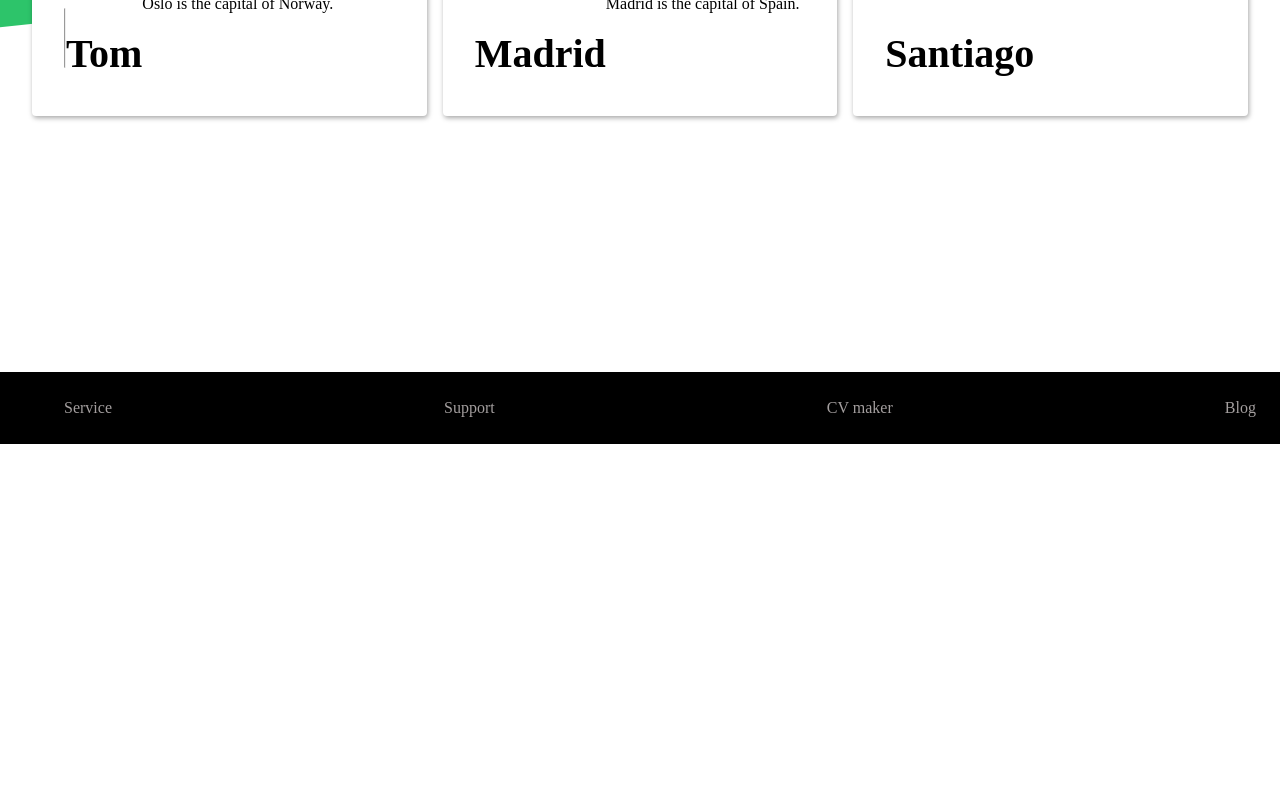
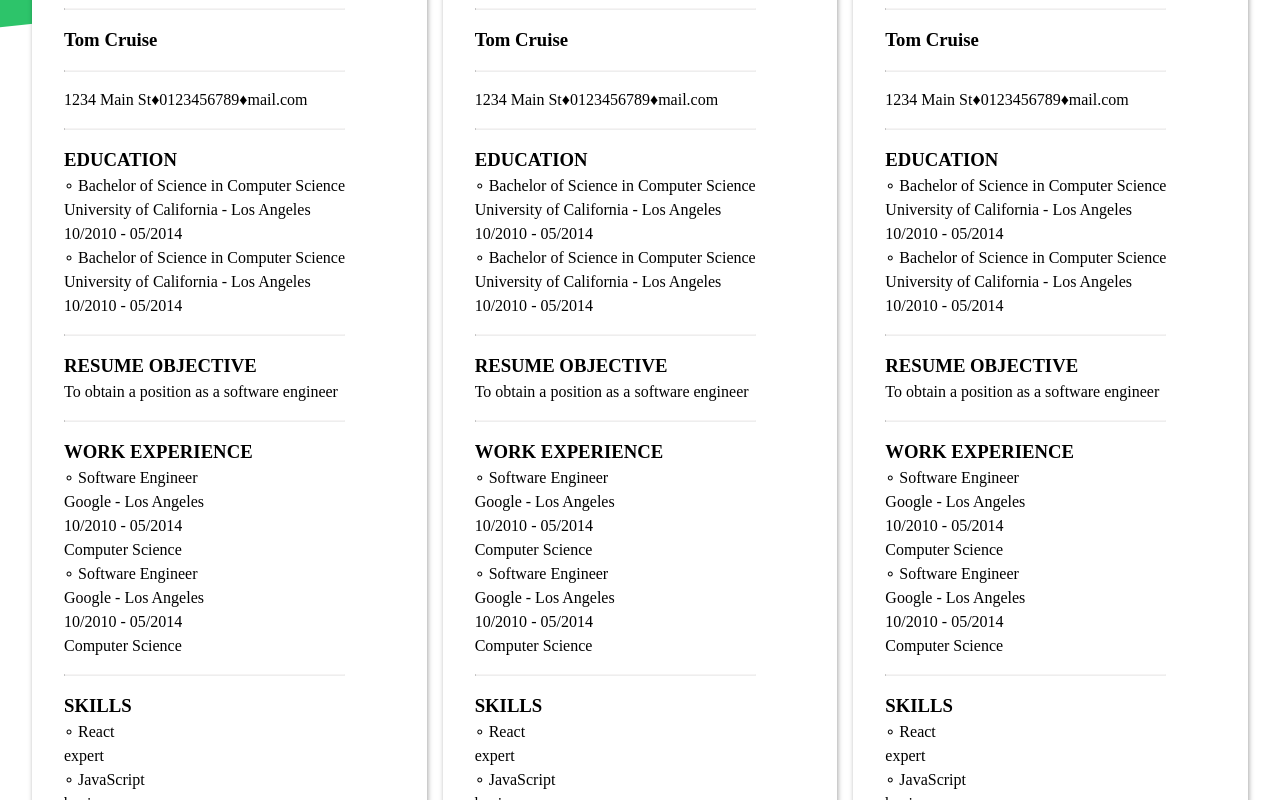
Before and after one commit to chucoyos/CV-application, a React (Vite) app: page /template in a window 1280 px wide. Shown: the part 320-1120 px from the top of the page. Before the commit the page ends 800 px from the top, so only its background shows below. Built offline with nearby package versions, Linux system fonts and the light colour scheme.

Commit message:
Add starter template

```diff
--- a/src/Router.jsx
+++ b/src/Router.jsx
@@ -119,6 +119,9 @@ function Router() {
 							education={education}
 							workExperience={workExperience}
 							interests={interests}
+							resumeObjective={resumeObjective}
+							skills={skills}
+							languages={languages}
 						/>
 					),
 				},
--- a/src/components/Oslo.jsx
+++ b/src/components/Oslo.jsx
@@ -1,9 +1,72 @@
 function Oslo(props) {
 	return (
 		<div className='template'>
-			<hr />
-			<h1>{props.generalInfo.name}</h1>
-			<p>Oslo is the capital of Norway.</p>
+			<div className=''>
+				<hr />
+				<h3>
+					{props.generalInfo.name} {props.generalInfo.last}
+				</h3>
+				<hr />
+				<p>
+					{props.generalInfo.address}♦{props.generalInfo.phone}♦
+					{props.generalInfo.email}
+				</p>
+				<hr />
+				<h3>EDUCATION</h3>
+				{props.education.map((edu) => (
+					<div key={edu.id}>
+						<p>
+							∘ {edu.degree} in {edu.description}
+						</p>
+						<p>
+							{edu.school} - {edu.city}
+						</p>
+						<p>
+							{edu.startDate} - {edu.endDate}
+						</p>
+					</div>
+				))}
+				<hr />
+				<h3>RESUME OBJECTIVE</h3>
+				<p>{props.resumeObjective.objective}</p>
+				<hr />
+				<h3>WORK EXPERIENCE</h3>
+				{props.workExperience.map((work) => (
+					<div key={work.id}>
+						<p>∘ {work.jobTitle}</p>
+						<p>
+							{work.company} - {work.companyCity}
+						</p>
+						<p>
+							{work.workStartDate} - {work.workEndDate}
+						</p>
+						<p>{work.workDescription}</p>
+					</div>
+				))}
+				<hr />
+				<h3>SKILLS</h3>
+				{props.skills.map((skill) => (
+					<div key={skill.id}>
+						<p>∘ {skill.skill}</p>
+						<p>{skill.level}</p>
+					</div>
+				))}
+				<hr />
+				<h3>LANGUAGES</h3>
+				{props.languages.map((language) => (
+					<div key={language.id}>
+						<p>∘ {language.language}</p>
+						<p>{language.level}</p>
+					</div>
+				))}
+				<hr />
+				<h3>INTERESTS</h3>
+				{props.interests.map((interest) => (
+					<div key={interest.id}>
+						<p>∘ {interest.interest}</p>
+					</div>
+				))}
+			</div>
 		</div>
 	)
 }
--- a/src/components/Template.jsx
+++ b/src/components/Template.jsx
@@ -9,14 +9,35 @@ function Template(props) {
 				education={props.education}
 				workExperience={props.workExperience}
 				interests={props.interests}
+				resumeObjective={props.resumeObjective}
+				skills={props.skills}
+				languages={props.languages}
 			/>
-			<Madrid
+			<Oslo
+				generalInfo={props.generalInfo}
+				education={props.education}
+				workExperience={props.workExperience}
+				interests={props.interests}
+				resumeObjective={props.resumeObjective}
+				skills={props.skills}
+				languages={props.languages}
+			/>
+			<Oslo
+				generalInfo={props.generalInfo}
+				education={props.education}
+				workExperience={props.workExperience}
+				interests={props.interests}
+				resumeObjective={props.resumeObjective}
+				skills={props.skills}
+				languages={props.languages}
+			/>
+			{/* <Madrid
 				generalInfo={props.generalInfo}
 				education={props.education}
 				workExperience={props.workExperience}
 				interests={props.interests}
 			/>
-			<Santiago />
+			<Santiago /> */}
 		</div>
 	)
 }
```
